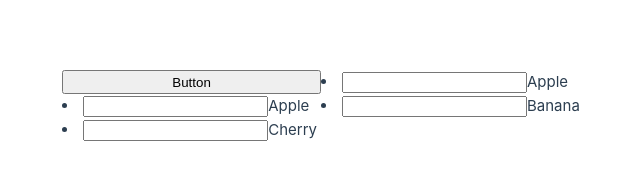
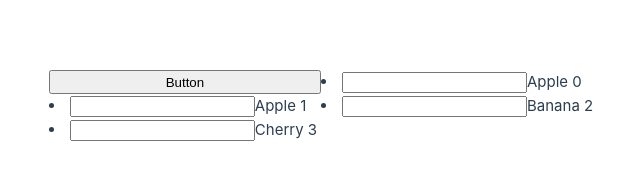
Before and after one commit to 2630-Daichi-Inoue/vue-lesson, a Vue app: page / in a window 1280 px wide. Shown: the part 294-474 px from the top of the page, without its empty margins (319-959 px from the left). Built offline with nearby package versions, Linux system fonts and the light colour scheme.

Commit message:
lesson 47

```diff
--- a/src/App.vue
+++ b/src/App.vue
@@ -10,5 +10,5 @@
 </script>
 <template>
   <button @click="fruits.shift()">Button</button>
-  <li v-for="fruit in fruits" :key="fruit.id"><input type="text">{{ fruit.name }}</li>
+  <li v-for="(fruit, index) in fruits" :key="fruit.id"><input type="text">{{ fruit.name }} {{ index }}</li>
 </template>
```
